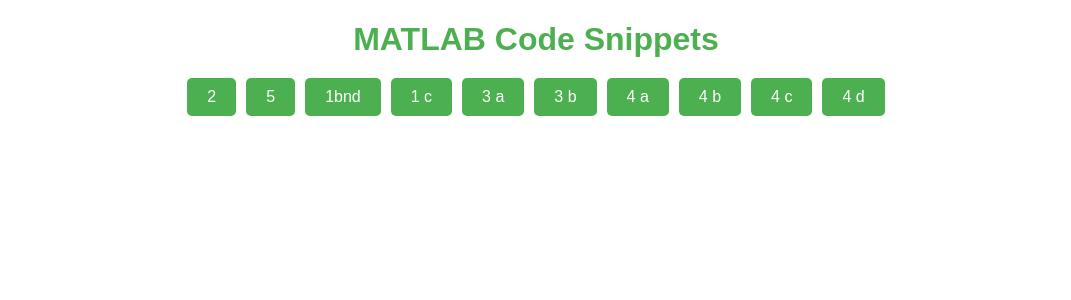
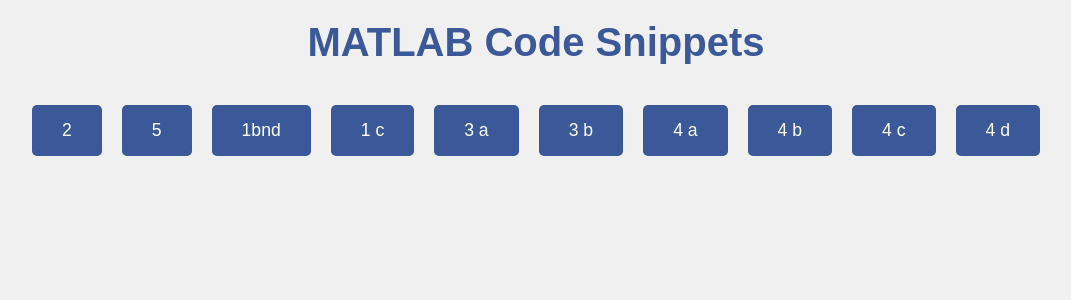
Before and after one commit to chiragbansal511/dsp_codes, a React (Create React App) app: page / in a window 1280 px wide. Shown: the top 300 px of the page, without its empty margins (104-1175 px from the left). Built offline with nearby package versions, Linux system fonts and the light colour scheme.

Commit message:
css added

```diff
--- a/src/App.css
+++ b/src/App.css
@@ -1,31 +1,52 @@
-.App {
+/* General styles */
+* {
+  box-sizing: border-box;
+  margin: 0;
+  padding: 0;
+}
+
+body {
+  font-family: 'Arial', sans-serif;
+  background-color: #f0f0f0;
+  color: #333;
   text-align: center;
-  font-family: Arial, sans-serif;
 }
 
 h1 {
-  color: #4CAF50;
-  margin-bottom: 20px;
+  margin-top: 20px;
+  font-size: 2.5rem;
+  color: #3b5998;
 }
 
+/* Button container */
 .button-container {
   display: flex;
   flex-wrap: wrap;
   justify-content: center;
-  gap: 10px;
+  margin: 30px 0;
 }
 
+/* Code buttons */
 .code-button {
-  padding: 10px 20px;
-  font-size: 16px;
+  background-color: #3b5998;
   color: white;
-  background-color: #4CAF50;
   border: none;
+  padding: 15px 30px;
+  margin: 10px;
   border-radius: 5px;
+  font-size: 1.1rem;
   cursor: pointer;
   transition: background-color 0.3s ease;
 }
 
 .code-button:hover {
-  background-color: #45a049;
+  background-color: #2a4373;
 }
+
+footer {
+  margin-top: 50px;
+  padding: 10px;
+  background-color: #333;
+  color: white;
+  font-size: 1rem;
+}
```
